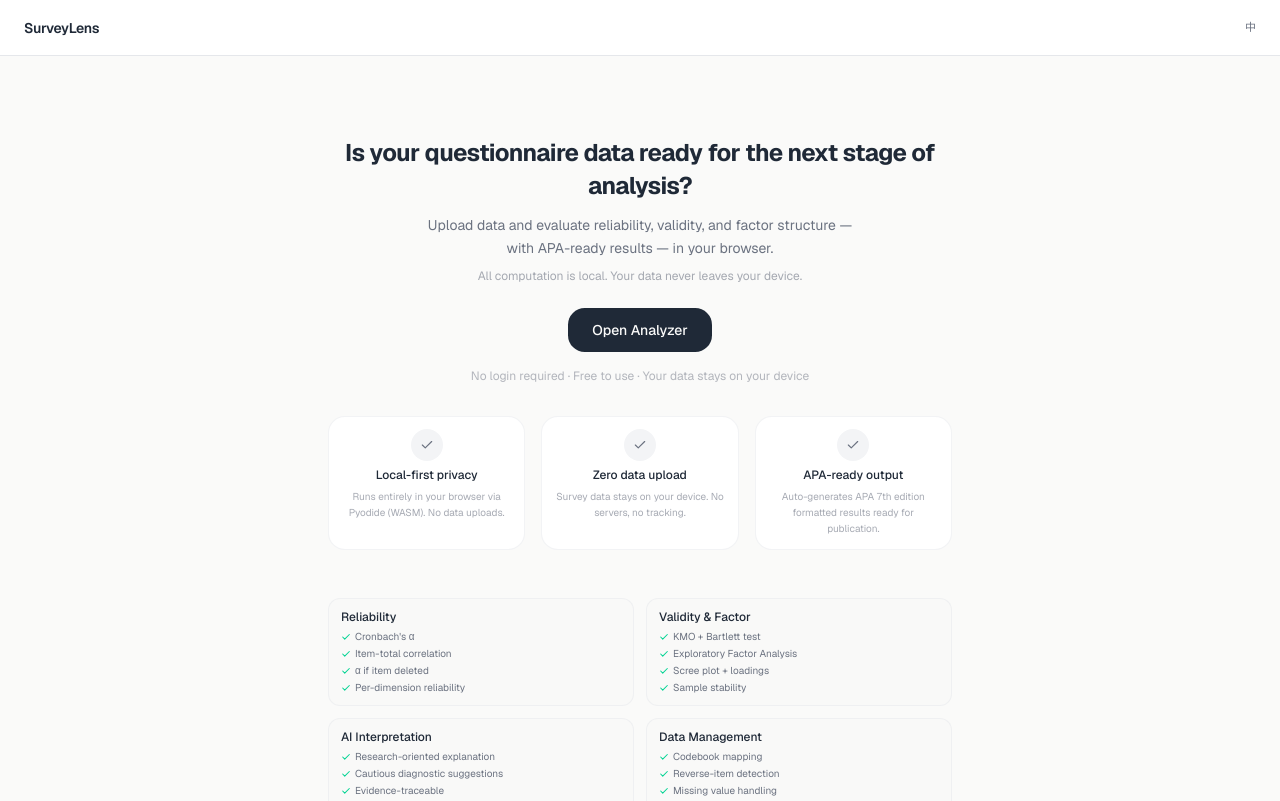
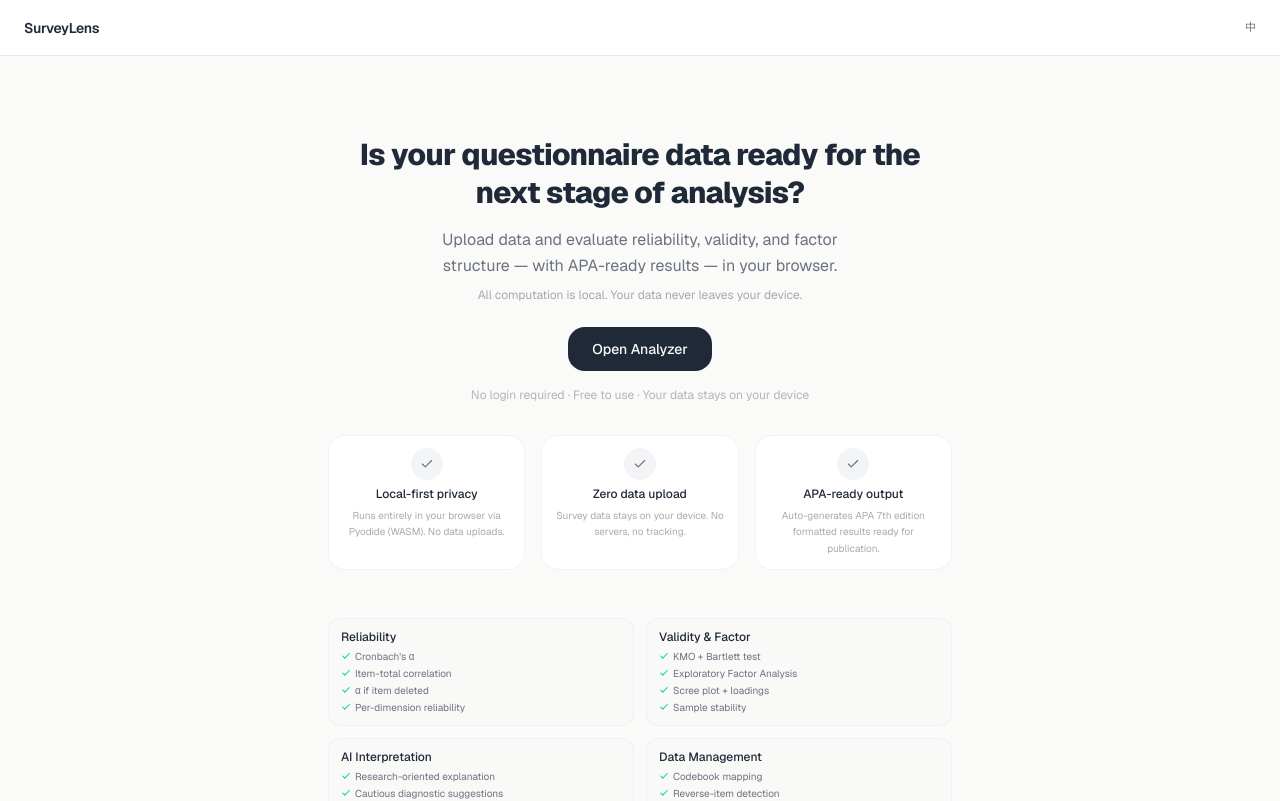
Before and after one commit to Miao0-o/reliability-analysis-system, a Next.js app: page /reliability-analysis-system/ in a window 1280 px wide. Shown: the top 801 px of the page. Built offline with nearby package versions, Linux system fonts and the light colour scheme.

Commit message:
Hero: larger title + subtitle for prominence

```diff
--- a/src/app/page.tsx
+++ b/src/app/page.tsx
@@ -84,8 +84,8 @@ export default function Home() {
       </header>
 
       <section className="flex flex-col items-center text-center px-6 pt-20 pb-8 max-w-2xl mx-auto">
-        <h1 className="text-2xl font-bold tracking-tight text-foreground mb-3 leading-snug">{T.heroTitle[lang]}</h1>
-        <p className="text-sm text-muted-foreground max-w-md mb-2 leading-relaxed">{T.heroSub[lang]}</p>
+        <h1 className="text-3xl font-extrabold tracking-tight text-foreground mb-4 leading-tight">{T.heroTitle[lang]}</h1>
+        <p className="text-base text-muted-foreground max-w-md mb-2 leading-relaxed">{T.heroSub[lang]}</p>
         <p className="text-xs text-muted-foreground/60 mb-6">{T.heroNote[lang]}</p>
         <Link href="/analyze" className="inline-flex items-center gap-2 px-6 py-3 rounded-xl bg-foreground text-background text-sm font-medium hover:opacity-90 transition-opacity">
           {T.cta[lang]}
```
Also changed, not shown: 33 other files (tests, documents, lock files or other folders).
